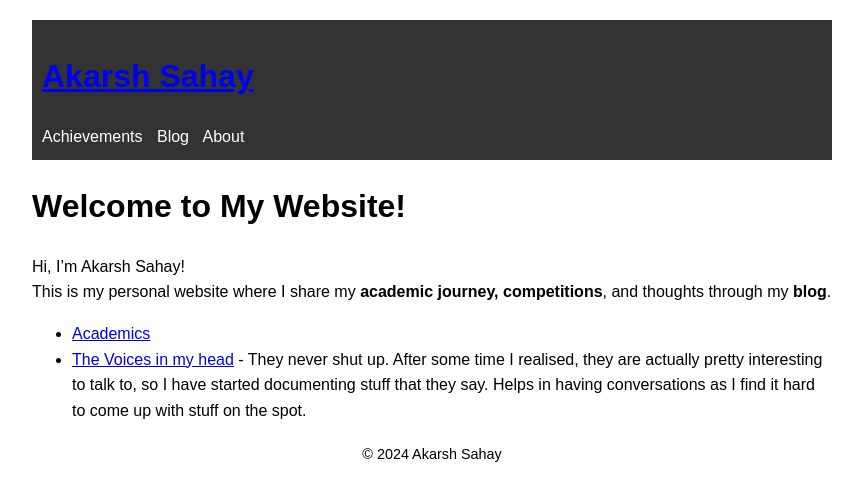
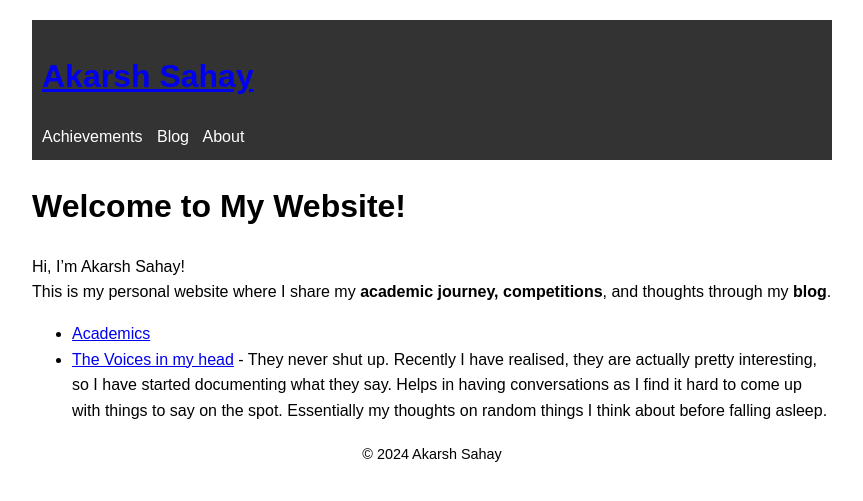
Before and after one commit to aCARsh/aCARsh.github.io, a Jekyll site: the page built from index.md, in a window 1280 px wide. Shown: the top 501 px of the page, without its empty margins (208-1071 px from the left). Built offline with Jekyll 4.4.1, drawn with Linux system fonts in a browser that asks for light colours.

Commit message:
Update index.md

```diff
--- a/index.md
+++ b/index.md
@@ -9,4 +9,4 @@ Hi, I’m Akarsh Sahay!
 This is my personal website where I share my **academic journey, competitions**, and thoughts through my **blog**.
 
 - [Academics](achievements.md)
-- [The Voices in my head](blog.md) - They never shut up. After some time I realised, they are actually pretty interesting to talk to, so I have started documenting stuff that they say. Helps in having conversations as I find it hard to come up with stuff on the spot.
+- [The Voices in my head](blog.md) - They never shut up. Recently I have realised, they are actually pretty interesting, so I have started documenting what they say. Helps in having conversations as I find it hard to come up with things to say on the spot. Essentially my thoughts on random things I think about before falling asleep.
```
